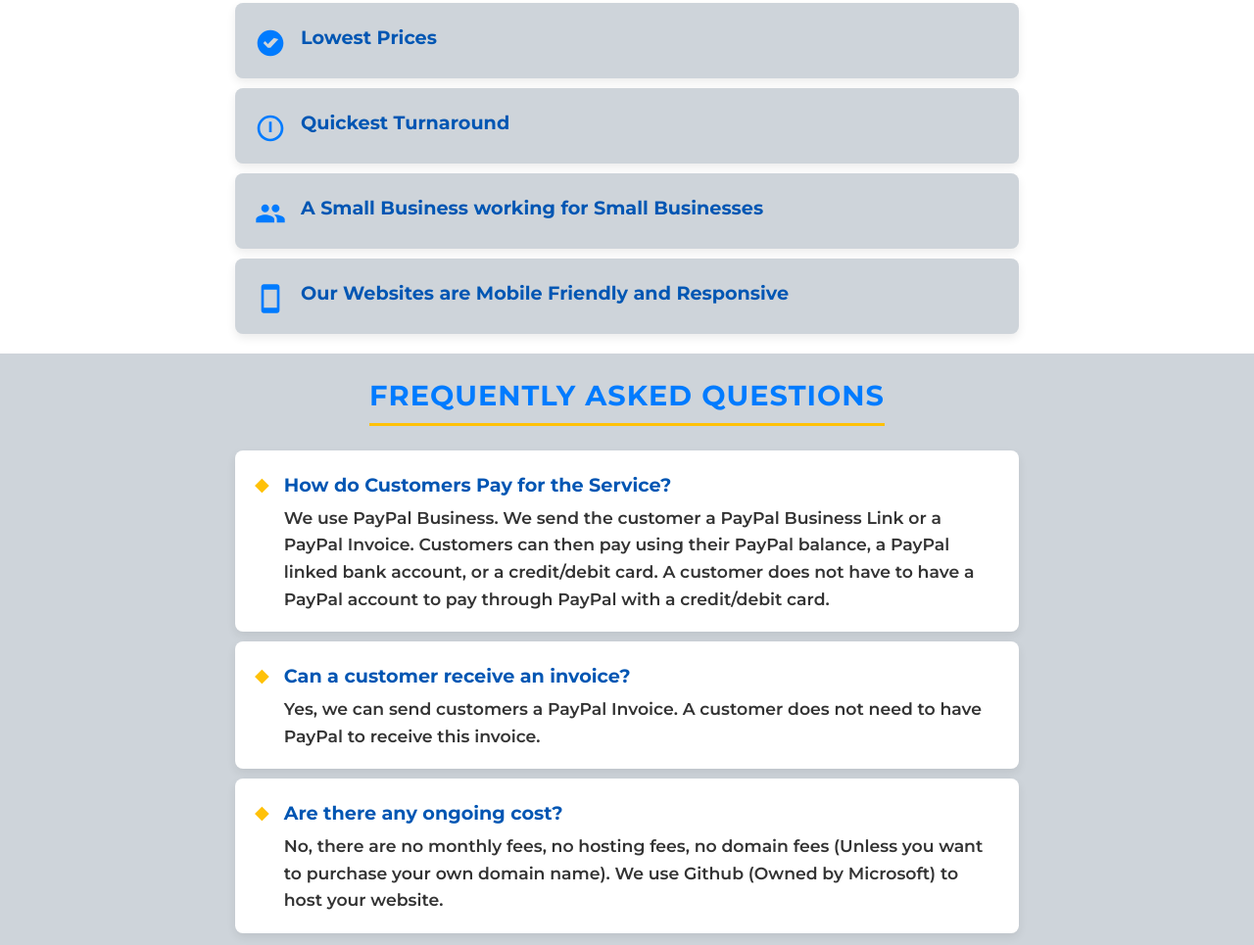
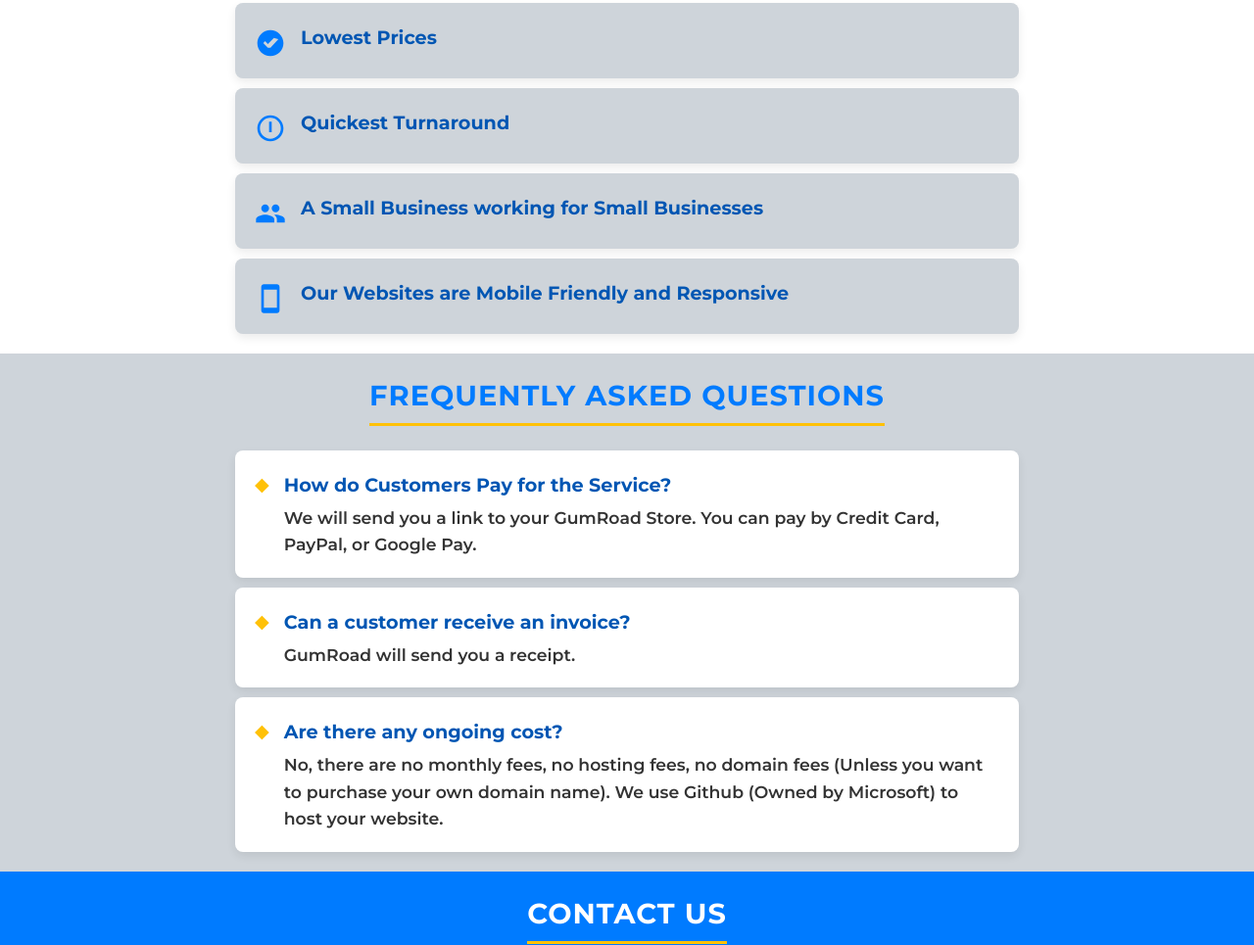
Before and after one commit to ESPWeb/VentanaMedia, a plain HTML site: page index.html in a window 1280 px wide. Shown: the part 1341-2306 px from the top of the page at 98% size. Drawn offline with Linux system fonts and the light colour scheme.

Commit message:
Update index.html

```diff
--- a/index.html
+++ b/index.html
@@ -201,8 +201,8 @@
         <section id="faq" class="section bg-gray">
             <h2 class="section-title">Frequently Asked Questions</h2>
             <ul class="info-list">
-                <li><span class="icon-diamond">◆</span> <div><h3>How do Customers Pay for the Service?</h3><p>We use PayPal Business. We send the customer a PayPal Business Link or a PayPal Invoice. Customers can then pay using their PayPal balance, a PayPal linked bank account, or a credit/debit card. A customer does not have to have a PayPal account to pay through PayPal with a credit/debit card.</p></div></li>
-                <li><span class="icon-diamond">◆</span> <div><h3>Can a customer receive an invoice?</h3><p>Yes, we can send customers a PayPal Invoice. A customer does not need to have PayPal to receive this invoice.</p></div></li>
+                <li><span class="icon-diamond">◆</span> <div><h3>How do Customers Pay for the Service?</h3><p>We will send you a link to your GumRoad Store. You can pay by Credit Card, PayPal, or Google Pay.</p></div></li>
+                <li><span class="icon-diamond">◆</span> <div><h3>Can a customer receive an invoice?</h3><p>GumRoad will send you a receipt.</p></div></li>
                 <li><span class="icon-diamond">◆</span> <div><h3>Are there any ongoing cost?</h3><p>No, there are no monthly fees, no hosting fees, no domain fees (Unless you want to purchase your own domain name). We use Github (Owned by Microsoft) to host your website.</p></div></li>
             </ul>
         </section>
@@ -224,7 +224,7 @@
     <footer>
         <div id="cookie-banner" style="position: fixed; bottom: 0; left: 0; width: 100%; background-color: #f0f0f0; padding: 15px; text-align: center; border-top: 1px solid #ccc; z-index: 1000; display: flex; justify-content: center; align-items: center; flex-wrap: wrap;">
             <p style="margin: 0 15px 10px 0; color: #333;">
-                <strong>Cookie Notice:</strong> This website does not use cookies. However, our hosting provider uses essential and functional cookies to operate this site and provide its services. By continuing to use this site, you agree to the use of cookies by our hosting provider.
+                <strong>Cookie Notice:</strong> This website does not use cookies. None of your personal information is gathered by this website.
             </p>
             <div>
                 <button id="accept-cookies" style="background-color: #007bff; color: white; border: none; padding: 8px 15px; border-radius: 5px; cursor: pointer; margin: 5px;">Accept</button>
```
